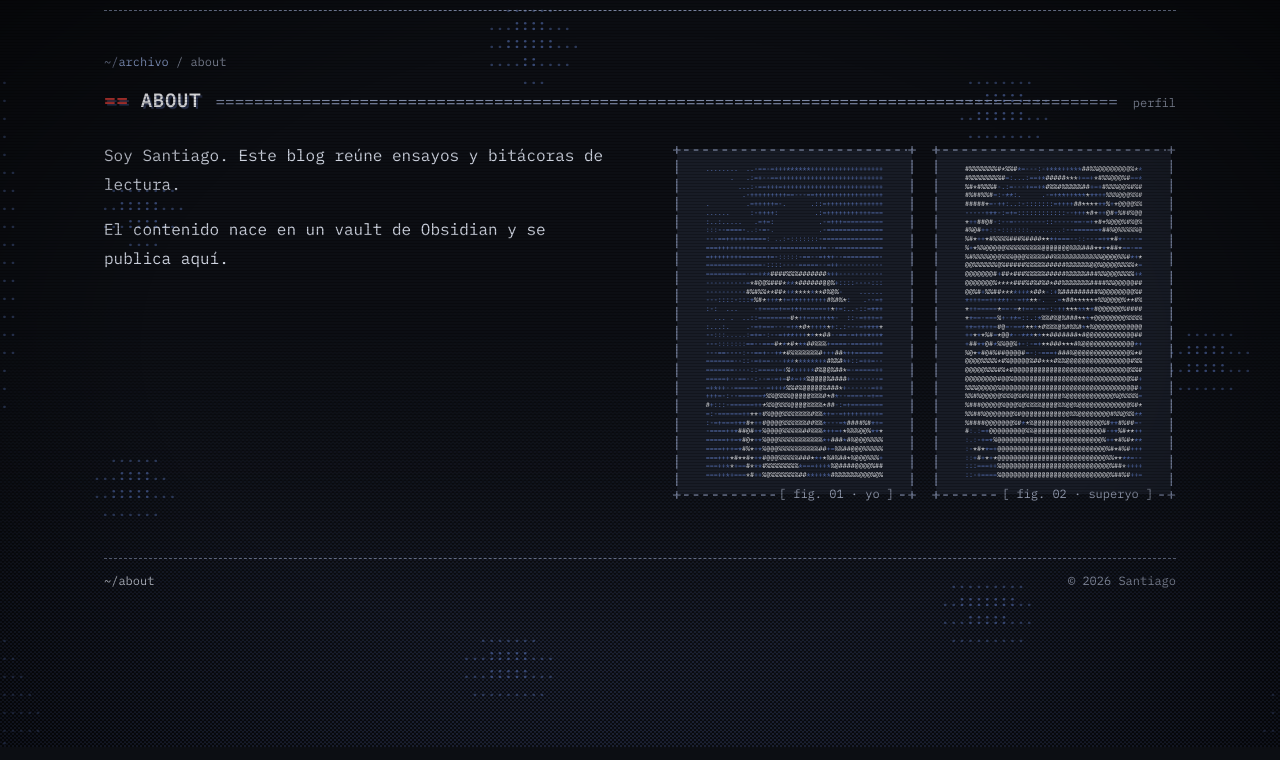
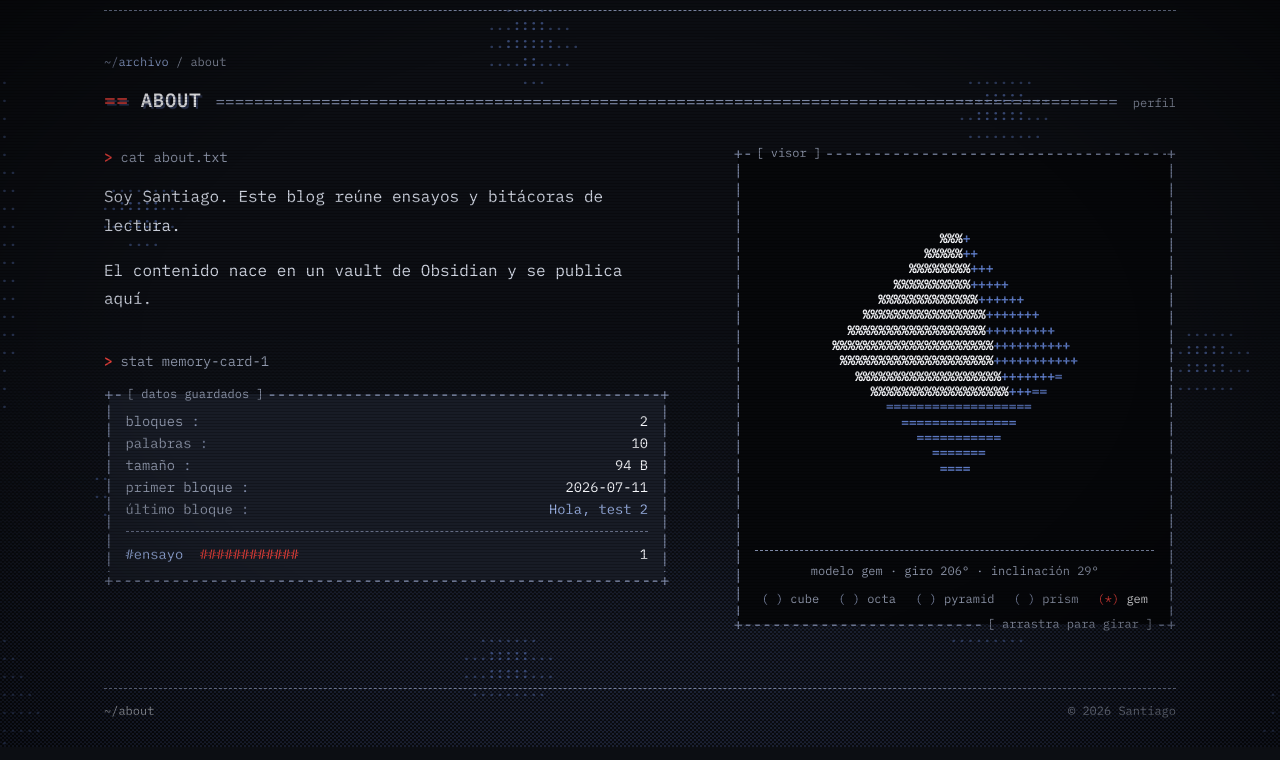
Before and after one commit to sochoav8a/blog, an Astro site: page /about in a window 1280 px wide. Shown: the part 53-813 px from the top of the page. Built offline with nearby package versions, Linux system fonts and the light colour scheme; Astro itself is replaced by a stand-in of ours; code samples lack their colours.

Commit message:
About: ficha de datos reales y visor 3D interactivo
- Fuera las láminas ASCII (y el componente AsciiFigure).
- 'stat memory-card-1': bloques, palabras, tamaño, primer y último post e
  histograma de tags en caracteres, todo calculado de los posts.
- ModelViewer: poliedro en ASCII que gira solo, se arrastra para girar
  (con inercia), responde a las flechas y cambia de forma.

Co-Authored-By: Claude Fable 5.2 <noreply@anthropic.com>

```diff
--- a/src/components/AsciiFigure.astro
+++ /dev/null
@@ -1,20 +0,0 @@
----
-// Lámina ASCII: una pieza generada con `pnpm ascii` (ver src/ascii/rails.ts)
-// dentro de un marco de caracteres, con su pie en el borde. Decorativa.
-import Box from './Box.astro';
-import type { RailArt } from '../ascii/rails';
-
-interface Props {
-  figure: RailArt;
-}
-
-const { figure } = Astro.props;
----
-
-<Box class="ascii-fig" status={figure.label}>
-  <pre
-    class:list={['ascii-art', figure.fine && 'ascii-art-fine']}
-    aria-hidden="true"
-    set:html={figure.art}
-  />
-</Box>
--- /dev/null
+++ b/src/components/ModelViewer.astro
@@ -0,0 +1,157 @@
+---
+// Visor de modelos: un poliedro en ASCII que se puede girar arrastrando
+// (o con las flechas, con el visor enfocado) y cambiar de forma. Gira solo
+// hasta que lo tocas; al soltarlo conserva el impulso.
+import Box from './Box.astro';
+import { SHAPES, renderShape, type Shape } from '../lib/ascii3d';
+
+interface Props {
+  shape?: Shape;
+  cols?: number;
+  rows?: number;
+}
+
+const { shape = 'gem', cols = 52, rows = 24 } = Astro.props;
+const YAW = 0.6;
+const PITCH = 0.5;
+---
+
+<Box title="visor" class="viewer" status="arrastra para girar">
+  <div data-viewer data-shape={shape} data-cols={cols} data-rows={rows}>
+    <pre
+      class="a3d viewer-stage"
+      tabindex="0"
+      role="img"
+      aria-label="Modelo 3D en ASCII. Flechas para girar."
+      set:html={renderShape(shape, cols, rows, YAW, PITCH)}
+    />
+    <p class="viewer-readout" aria-hidden="true" data-readout>&nbsp;</p>
+    <div class="viewer-shapes" role="group" aria-label="Forma">
+      {
+        SHAPES.map((name) => (
+          <button type="button" class="radio" data-shape-option={name} aria-pressed={name === shape}>
+            {name}
+          </button>
+        ))
+      }
+    </div>
+  </div>
+</Box>
+
+<script>
+  import { renderShape, type Shape } from '../lib/ascii3d';
+
+  const root = document.querySelector<HTMLElement>('[data-viewer]');
+  const stage = root?.querySelector<HTMLElement>('.viewer-stage');
+  if (root && stage) {
+    const readout = root.querySelector<HTMLElement>('[data-readout]');
+    const options = [...root.querySelectorAll<HTMLButtonElement>('[data-shape-option]')];
+    const cols = Number(root.dataset.cols);
+    const rows = Number(root.dataset.rows);
+    const still = window.matchMedia('(prefers-reduced-motion: reduce)').matches;
+    const IDLE = 0.6; // rad/s de giro en reposo
+    const LIMIT = 1.35; // tope de inclinación (rad)
+
+    let shape = root.dataset.shape as Shape;
+    let yaw = 0.6;
+    let pitch = 0.5;
+    let spinYaw = still ? 0 : IDLE;
+    let spinPitch = 0;
+    let dragging = false;
+    let lastX = 0;
+    let lastY = 0;
+    let dirty = true;
+
+    const deg = (rad: number) => {
+      const d = Math.round((rad * 180) / Math.PI) % 360;
+      return String(d < 0 ? d + 360 : d).padStart(3, '0');
+    };
+    const paint = () => {
+      stage.innerHTML = renderShape(shape, cols, rows, yaw, pitch);
+      if (readout) {
+        const tilt = Math.round((pitch * 180) / Math.PI);
+        readout.textContent = `modelo ${shape} · giro ${deg(yaw)}° · inclinación ${tilt}°`;
+      }
+      dirty = false;
+    };
+
+    stage.addEventListener('pointerdown', (event) => {
+      dragging = true;
+      lastX = event.clientX;
+      lastY = event.clientY;
+      spinYaw = 0;
+      spinPitch = 0;
+      stage.setPointerCapture(event.pointerId);
+    });
+    stage.addEventListener('pointermove', (event) => {
+      if (!dragging) return;
+      const dx = (event.clientX - lastX) * 0.012;
+      const dy = (event.clientY - lastY) * 0.012;
+      lastX = event.clientX;
+      lastY = event.clientY;
+      yaw += dx;
+      pitch = Math.min(LIMIT, Math.max(-LIMIT, pitch + dy));
+      // El último gesto queda como impulso al soltar.
+      spinYaw = dx * 30;
+      spinPitch = dy * 30;
+      dirty = true;
+    });
+    const release = () => {
+      dragging = false;
+      if (still) {
+        spinYaw = 0;
+        spinPitch = 0;
+      }
+    };
+    stage.addEventListener('pointerup', release);
+    stage.addEventListener('pointercancel', release);
+
+    stage.addEventListener('keydown', (event) => {
+      const step = 0.2;
+      if (event.key === 'ArrowLeft') yaw -= step;
+      else if (event.key === 'ArrowRight') yaw += step;
+      else if (event.key === 'ArrowUp') pitch = Math.max(-LIMIT, pitch - step);
+      else if (event.key === 'ArrowDown') pitch = Math.min(LIMIT, pitch + step);
+      else return;
+      // Que las flechas no muevan además la selección de la página.
+      event.preventDefault();
+      event.stopPropagation();
+      spinYaw = 0;
+      spinPitch = 0;
+      dirty = true;
+    });
+
+    for (const option of options) {
+      option.addEventListener('click', () => {
+        shape = option.dataset.shapeOption as Shape;
+        for (const other of options) other.setAttribute('aria-pressed', String(other === option));
+        dirty = true;
+      });
+    }
+
+    let last = 0;
+    const loop = (ms: number) => {
+      if (!document.hidden && ms - last > 60) {
+        const dt = Math.min(0.2, (ms - last) / 1000);
+        last = ms;
+        if (!dragging) {
+          if (spinYaw !== 0 || spinPitch !== 0) {
+            yaw += spinYaw * dt;
+            pitch = Math.min(LIMIT, Math.max(-LIMIT, pitch + spinPitch * dt));
+            // El impulso decae hacia el giro de reposo (o hacia cero).
+            const rest = still ? 0 : Math.sign(spinYaw || 1) * IDLE;
+            spinYaw += (rest - spinYaw) * Math.min(1, dt * 1.5);
+            spinPitch *= Math.max(0, 1 - dt * 3);
+            if (Math.abs(spinPitch) < 0.01) spinPitch = 0;
+            if (still && Math.abs(spinYaw) < 0.01) spinYaw = 0;
+            dirty = true;
+          }
+        }
+        if (dirty) paint();
+      }
+      requestAnimationFrame(loop);
+    };
+    paint();
+    requestAnimationFrame(loop);
+  }
+</script>
--- a/src/lib/posts.ts
+++ b/src/lib/posts.ts
@@ -21,10 +21,15 @@ export function formatDate(date: Date): string {
 
 // Datos de "archivo" de un post: palabras, minutos de lectura y un tamaño
 // legible (bytes del markdown), para las fichas del listado y del post.
-export function postStats(post: Post): { words: number; minutes: number; size: string } {
+export function postStats(post: Post): {
+  words: number;
+  minutes: number;
+  bytes: number;
+  size: string;
+} {
   const body = post.body ?? '';
   const words = body.split(/\s+/).filter(Boolean).length;
   const bytes = new TextEncoder().encode(body).length;
   const size = bytes < 1024 ? `${bytes} B` : `${(bytes / 1024).toFixed(1)} KB`;
-  return { words, minutes: Math.max(1, Math.round(words / 220)), size };
+  return { words, minutes: Math.max(1, Math.round(words / 220)), bytes, size };
 }
--- a/src/pages/about.astro
+++ b/src/pages/about.astro
@@ -1,8 +1,29 @@
 ---
 import Base from '../layouts/Base.astro';
-import AsciiFigure from '../components/AsciiFigure.astro';
-import { railLeft, railRight } from '../ascii/rails';
+import Box from '../components/Box.astro';
+import ModelViewer from '../components/ModelViewer.astro';
+import { getPublishedPosts, formatDate, postStats } from '../lib/posts';
 import { SITE } from '../site';
+
+// La ficha sale de los posts reales: nada de esto se escribe a mano.
+const posts = await getPublishedPosts();
+const stats = posts.map(postStats);
+const words = stats.reduce((sum, s) => sum + s.words, 0);
+const bytes = stats.reduce((sum, s) => sum + s.bytes, 0);
+const first = posts.at(-1);
+const latest = posts.at(0);
+
+const tagCounts = new Map<string, number>();
+for (const post of posts) {
+  for (const tag of post.data.tags) tagCounts.set(tag, (tagCounts.get(tag) ?? 0) + 1);
+}
+const tags = [...tagCounts].sort((a, b) => b[1] - a[1] || a[0].localeCompare(b[0]));
+const maxCount = Math.max(1, ...tags.map(([, count]) => count));
+const BAR = 12;
+const bar = (count: number) => {
+  const filled = Math.max(1, Math.round((count / maxCount) * BAR));
+  return '#'.repeat(filled) + '.'.repeat(BAR - filled);
+};
 ---
 
 <Base title="About" description={`Sobre ${SITE.author} y este sitio`}>
@@ -12,7 +33,10 @@ import { SITE } from '../site';
     <i aria-hidden="true"></i>
     <span>perfil</span>
   </div>
+
   <div class="about">
+    <div class="about-main">
+      <p class="cmd" aria-hidden="true"><span>&gt;</span> cat about.txt</p>
       <div class="prose">
         <p>
           Soy {SITE.author}. Este blog reúne ensayos y bitácoras de lectura.
@@ -22,9 +46,61 @@ import { SITE } from '../site';
         </p>
         <!-- Placeholder: edita esta página con tu propio texto. -->
       </div>
-    <div class="figures">
-      <AsciiFigure figure={railLeft} />
-      <AsciiFigure figure={railRight} />
+
+      <p class="cmd" aria-hidden="true"><span>&gt;</span> stat memory-card-1</p>
+      <Box title="datos guardados">
+        <dl class="fileinfo">
+          <div>
+            <dt>bloques</dt>
+            <dd>{posts.length}</dd>
           </div>
+          <div>
+            <dt>palabras</dt>
+            <dd>{words.toLocaleString('es')}</dd>
+          </div>
+          <div>
+            <dt>tamaño</dt>
+            <dd>{bytes < 1024 ? `${bytes} B` : `${(bytes / 1024).toFixed(1)} KB`}</dd>
+          </div>
+          {
+            first && (
+              <div>
+                <dt>primer bloque</dt>
+                <dd>{formatDate(first.data.date)}</dd>
+              </div>
+            )
+          }
+          {
+            latest && (
+              <div>
+                <dt>último bloque</dt>
+                <dd>
+                  <a href={`/posts/${latest.id}/`} data-nav>
+                    {latest.data.title}
+                  </a>
+                </dd>
+              </div>
+            )
+          }
+        </dl>
+        {
+          tags.length > 0 && (
+            <ul class="tagbars">
+              {tags.map(([tag, count]) => (
+                <li>
+                  <a href={`/tags/${tag}/`} data-nav>
+                    #{tag}
+                  </a>
+                  <span aria-hidden="true">{bar(count)}</span>
+                  <span>{count}</span>
+                </li>
+              ))}
+            </ul>
+          )
+        }
+      </Box>
+    </div>
+
+    <ModelViewer />
   </div>
 </Base>
--- a/src/styles/global.css
+++ b/src/styles/global.css
@@ -837,6 +837,7 @@ main {
 
 .fileinfo dt {
   color: var(--color-muted);
+  white-space: nowrap;
 }
 
 .fileinfo dt::after {
@@ -927,54 +928,150 @@ main {
   content: '----------[ EOF ]------------------------------------------------------------------------------------------------------------------------------------------------------------------------------------------------------------------------------------------------';
 }
 
-/* --- About: texto + láminas ASCII --- */
+/* --- About: texto y ficha a la izquierda, visor 3D a la derecha --- */
 
 .about {
   display: grid;
   gap: 2rem;
-  margin-top: 1.5rem;
+  margin-top: 1.75rem;
+  align-items: start;
 }
 
 @media (min-width: 64rem) {
   .about {
-    grid-template-columns: minmax(0, 1fr) minmax(0, 1fr);
+    grid-template-columns: minmax(0, 1fr) auto;
     gap: 4rem;
   }
 }
 
-.figures {
-  display: grid;
-  grid-template-columns: repeat(2, minmax(0, 1fr));
-  gap: 1.5ch;
-  align-items: start;
+.about-main {
+  min-width: 0;
+  max-width: 44rem;
 }
 
-.ascii-fig {
-  padding-inline: 1.5ch;
-  overflow: hidden;
-  user-select: none;
+/* Línea de comando que rotula cada sección. */
+.cmd {
+  margin-bottom: 0.75rem;
+  font-size: var(--text-sm);
+  color: var(--color-muted);
 }
 
-.ascii-fig .box-body {
-  display: grid;
-  justify-content: center;
+.cmd span {
+  color: var(--color-pop);
+  font-weight: 700;
 }
 
-.ascii-art {
-  font-size: clamp(0.3rem, 1.25vw, 0.55rem);
-  line-height: 1.3;
-  white-space: pre;
-  color: var(--color-deep);
+.prose + .cmd {
+  margin-top: 2.25rem;
 }
 
-.ascii-art-fine {
-  font-size: clamp(0.2rem, 1.05vw, 0.42rem);
+.about .fileinfo {
+  font-size: var(--text-sm);
+  line-height: var(--text-sm--line-height);
 }
 
-/* Duotono del generador (pnpm ascii): las rachas oscuras de la imagen son
- * aquí las más luminosas — el retrato se lee como un negativo encendido. */
-.ascii-art .k {
+/* Tags como histograma de caracteres: #ensayo ########.... 2 */
+.tagbars {
+  display: grid;
+  grid-template-columns: auto minmax(0, 1fr) auto;
+  gap: 0.15rem 2ch;
+  margin-top: 0.7rem;
+  padding-top: 0.7rem;
+  border-top: 1px dashed var(--color-line);
+  font-size: var(--text-sm);
+  line-height: var(--text-sm--line-height);
+}
+
+.tagbars li {
+  display: contents;
+}
+
+.tagbars a {
+  text-decoration: none;
+  color: var(--color-accent);
+}
+
+.tagbars a:hover {
   color: var(--color-bright);
+}
+
+.tagbars span:nth-child(2) {
+  overflow: hidden;
+  white-space: nowrap;
+  color: var(--color-pop);
+}
+
+.tagbars span:last-child {
+  text-align: right;
+  color: var(--color-bright);
+}
+
+/* --- Visor de modelos (ModelViewer.astro) --- */
+
+.viewer {
+  --fill: var(--color-inset);
+  min-width: 0;
+}
+
+.viewer-stage {
+  width: max-content;
+  max-width: 100%;
+  margin: 0 auto;
+  overflow: hidden;
+  font-size: clamp(0.42rem, 2.05vw, 0.8rem);
+  font-weight: 600;
+  cursor: grab;
+  /* El arrastre horizontal gira; el vertical sigue desplazando la página. */
+  touch-action: pan-y;
+}
+
+.viewer-stage:active {
+  cursor: grabbing;
+  color: var(--color-accent);
+}
+
+.viewer-readout {
+  margin-top: 0.75rem;
+  padding-top: 0.6rem;
+  border-top: 1px dashed var(--color-line);
+  font-size: var(--text-xs);
+  text-align: center;
+  color: var(--color-muted);
+  font-variant-numeric: tabular-nums;
+}
+
+.viewer-shapes {
+  display: flex;
+  flex-wrap: wrap;
+  justify-content: center;
+  gap: 0 2ch;
+  margin-top: 0.4rem;
+}
+
+/* Opción excluyente en texto: ( ) cube  (*) gem */
+.radio {
+  font: inherit;
+  font-size: var(--text-xs);
+  color: var(--color-muted);
+  cursor: pointer;
+}
+
+.radio::before {
+  content: '( ) ';
+  color: var(--color-line);
+}
+
+.radio:hover {
+  color: var(--color-accent);
+}
+
+.radio[aria-pressed='true'] {
+  color: var(--color-bright);
+}
+
+.radio[aria-pressed='true']::before {
+  content: '(*) ';
+  color: var(--color-pop);
 }
 
 /*
```
Lines whose indentation alone changed are shown as unchanged.
